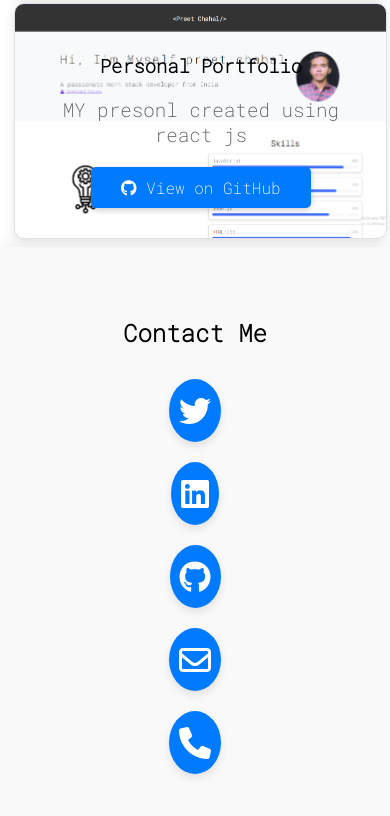
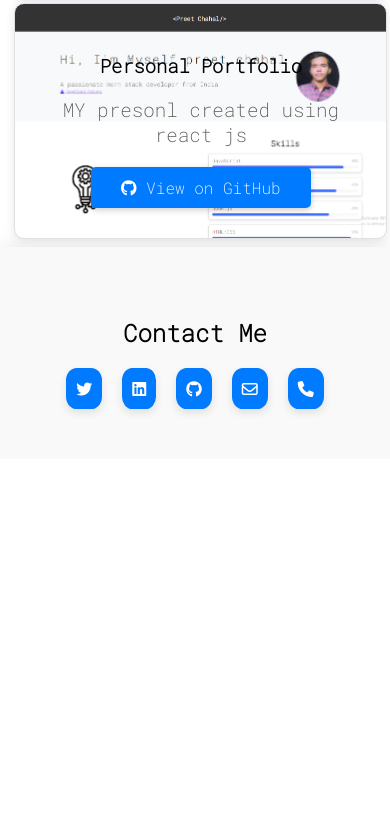
Before and after one commit to Cyberrayon04846/portfolio, a React (Create React App) app: page / in a window 390 px wide. Shown: the part 1518-2334 px from the top of the page. After the commit the page ends 1977 px from the top, so only its background shows below. Built offline with nearby package versions, Linux system fonts and the light colour scheme.

Commit message:
Update contact.scss

```diff
--- a/src/style/contact.scss
+++ b/src/style/contact.scss
@@ -4,18 +4,19 @@
   padding: 50px;
   background-color: #f9f9f9;
   box-shadow: 0 0 20px rgba(0, 0, 0, 0.1); /* Add a subtle shadow to the container */
+
 }
 
 .social-icons {
-  margin-top: 20px;
-  font-size: 2rem;
+  // margin-top: 20px;
+  // font-size: 2rem;
   display: flex;
   justify-content: center; /* Center the icons horizontally */
 
   a {
     color: #fff;
     background-color: #007bff;
-    border-radius: 50%; /* Make the icons circular */
+    border-radius: 30%; /* Make the icons circular */
     padding: 10px;
     margin: 0 10px;
     transition: all 0.3s ease-in-out;
@@ -29,13 +30,18 @@
   }
 }
 
+
 @media (max-width: 768px) {
+.contact-container{
+  display: flex;
+flex-direction: column;
   .social-icons {
-    flex-direction: column;
+    flex-direction: row;
     align-items: center; /* Center the icons vertically */
 
     a {
-      margin: 10px 0;
+      // margin: 10px 0;
     }
   }
 }
+}
```
